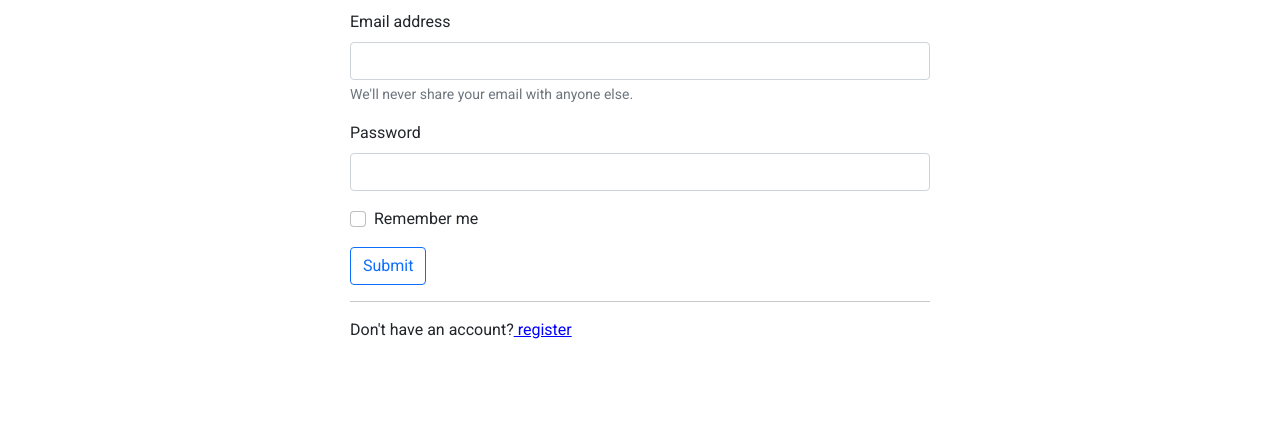
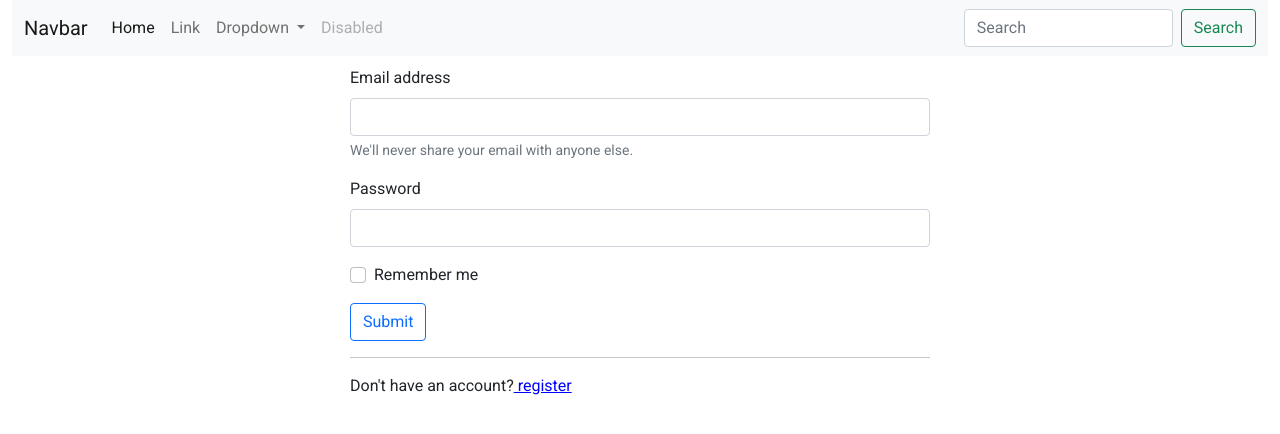
Before and after one commit to Ken-mbira/Tuzo-front, an Angular app: page / in a window 1280 px wide. Shown: the top 434 px of the page. Built offline with nearby package versions, Linux system fonts and the light colour scheme.

Commit message:
add a navbar component

```diff
--- a/src/app/app.component.html
+++ b/src/app/app.component.html
@@ -1,3 +1,4 @@
 <div class="container-fluid">
+    <app-navbar></app-navbar>
     <router-outlet></router-outlet>
 </div>
--- a/src/app/app.module.ts
+++ b/src/app/app.module.ts
@@ -7,12 +7,14 @@
 import { AppComponent } from './app.component';
 import { RegisterComponent } from './register/register.component';
 import { LoginComponent } from './login/login.component';
+import { NavbarComponent } from './navbar/navbar.component';
 
 @NgModule({
   declarations: [
     AppComponent,
     RegisterComponent,
-    LoginComponent
+    LoginComponent,
+    NavbarComponent
   ],
   imports: [
     BrowserModule,
--- /dev/null
+++ b/src/app/navbar/navbar.component.html
@@ -0,0 +1,38 @@
+<nav class="navbar navbar-expand-lg navbar-light bg-light">
+    <div class="container-fluid">
+        <a class="navbar-brand" href="#">Navbar</a>
+        <button class="navbar-toggler" type="button" data-bs-toggle="collapse" data-bs-target="#navbarSupportedContent" aria-controls="navbarSupportedContent" aria-expanded="false" aria-label="Toggle navigation">
+        <span class="navbar-toggler-icon"></span>
+      </button>
+        <div class="collapse navbar-collapse" id="navbarSupportedContent">
+            <ul class="navbar-nav me-auto mb-2 mb-lg-0">
+                <li class="nav-item">
+                    <a class="nav-link active" aria-current="page" href="#">Home</a>
+                </li>
+                <li class="nav-item">
+                    <a class="nav-link" href="#">Link</a>
+                </li>
+                <li class="nav-item dropdown">
+                    <a class="nav-link dropdown-toggle" href="#" id="navbarDropdown" role="button" data-bs-toggle="dropdown" aria-expanded="false">
+              Dropdown
+            </a>
+                    <ul class="dropdown-menu" aria-labelledby="navbarDropdown">
+                        <li><a class="dropdown-item" href="#">Action</a></li>
+                        <li><a class="dropdown-item" href="#">Another action</a></li>
+                        <li>
+                            <hr class="dropdown-divider">
+                        </li>
+                        <li><a class="dropdown-item" href="#">Something else here</a></li>
+                    </ul>
+                </li>
+                <li class="nav-item">
+                    <a class="nav-link disabled" href="#" tabindex="-1" aria-disabled="true">Disabled</a>
+                </li>
+            </ul>
+            <form class="d-flex">
+                <input class="form-control me-2" type="search" placeholder="Search" aria-label="Search">
+                <button class="btn btn-outline-success" type="submit">Search</button>
+            </form>
+        </div>
+    </div>
+</nav>
--- /dev/null
+++ b/src/app/navbar/navbar.component.ts
@@ -0,0 +1,15 @@
+import { Component, OnInit } from '@angular/core';
+
+@Component({
+  selector: 'app-navbar',
+  templateUrl: './navbar.component.html',
+  styleUrls: ['./navbar.component.css']
+})
+export class NavbarComponent implements OnInit {
+
+  constructor() { }
+
+  ngOnInit(): void {
+  }
+
+}
```
Also changed, not shown: src/app/navbar/navbar.component.css (added), 1 other file (tests, documents, lock files or other folders).
